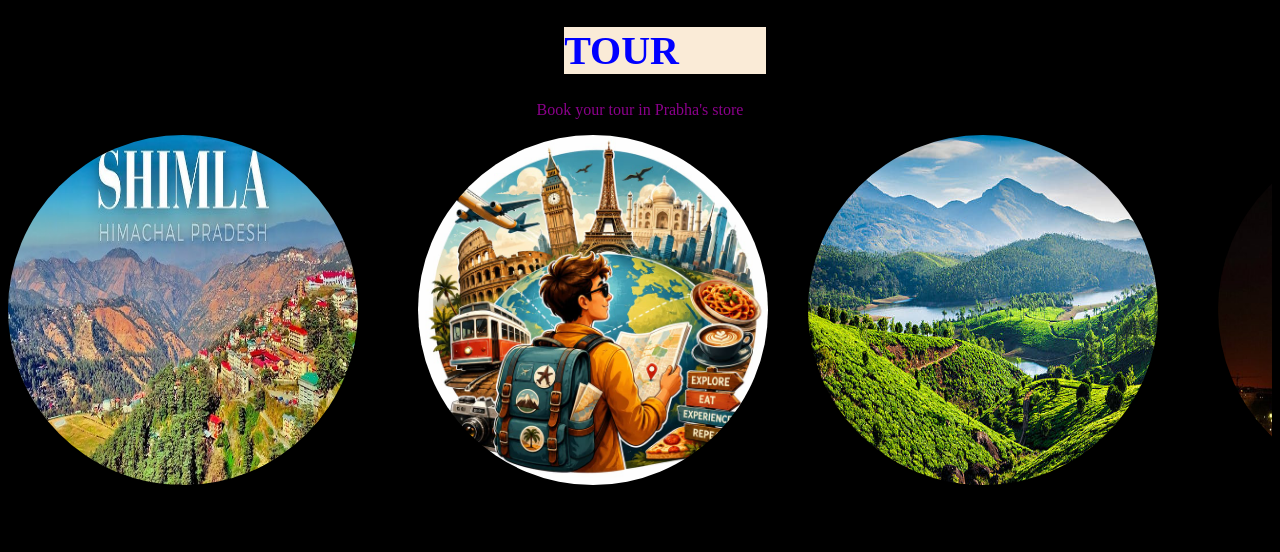
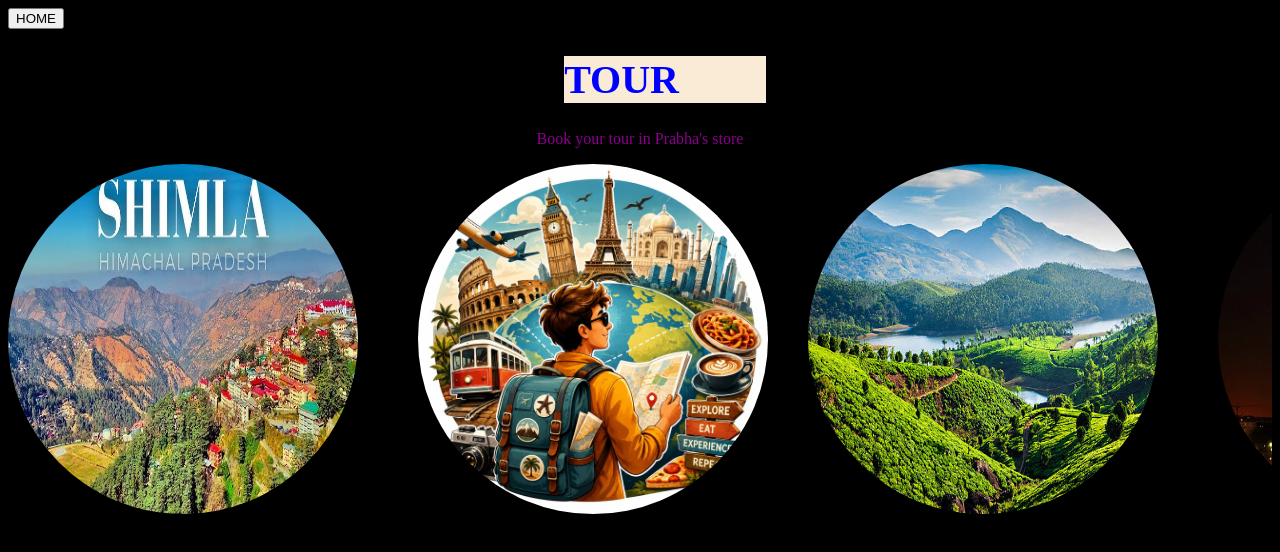
Before and after one commit to prabha15v-hash/prabha-first_project, a plain HTML site: page index.html in a window 1280 px wide. Drawn offline with Linux system fonts and the light colour scheme.

Commit message:
Add HOME button to index.html
Added a HOME button linking to the store.

```diff
--- a/index.html
+++ b/index.html
@@ -2,6 +2,7 @@
 <html>
     <link  rel="stylesheet" href="tour.css">
     <title>prabha's store</title>
+<a href="https://prabha15v-hash.github.io/prabha-store/"><button>HOME</button></a>
 
     <h1>TOUR</h1>
    <body>
```
